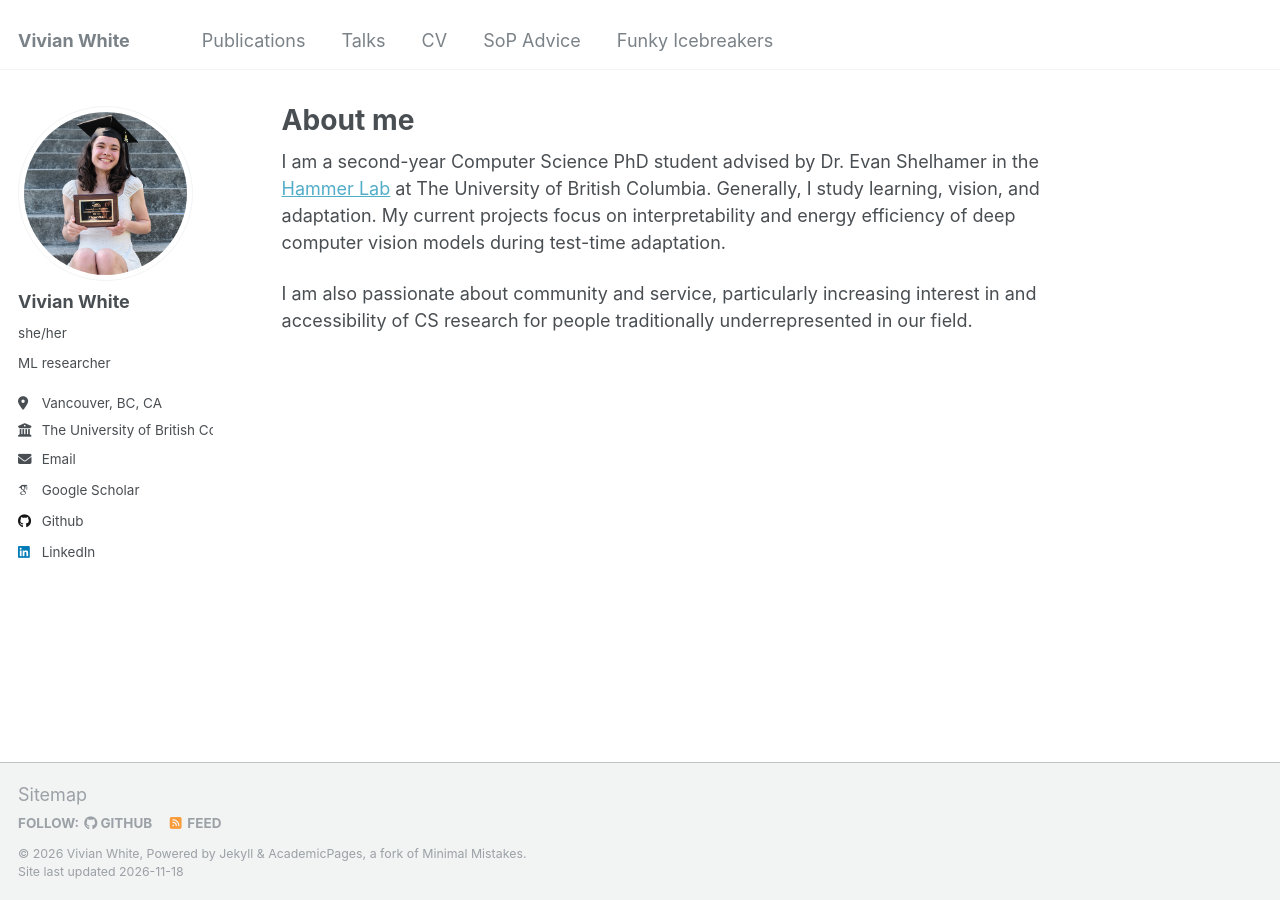
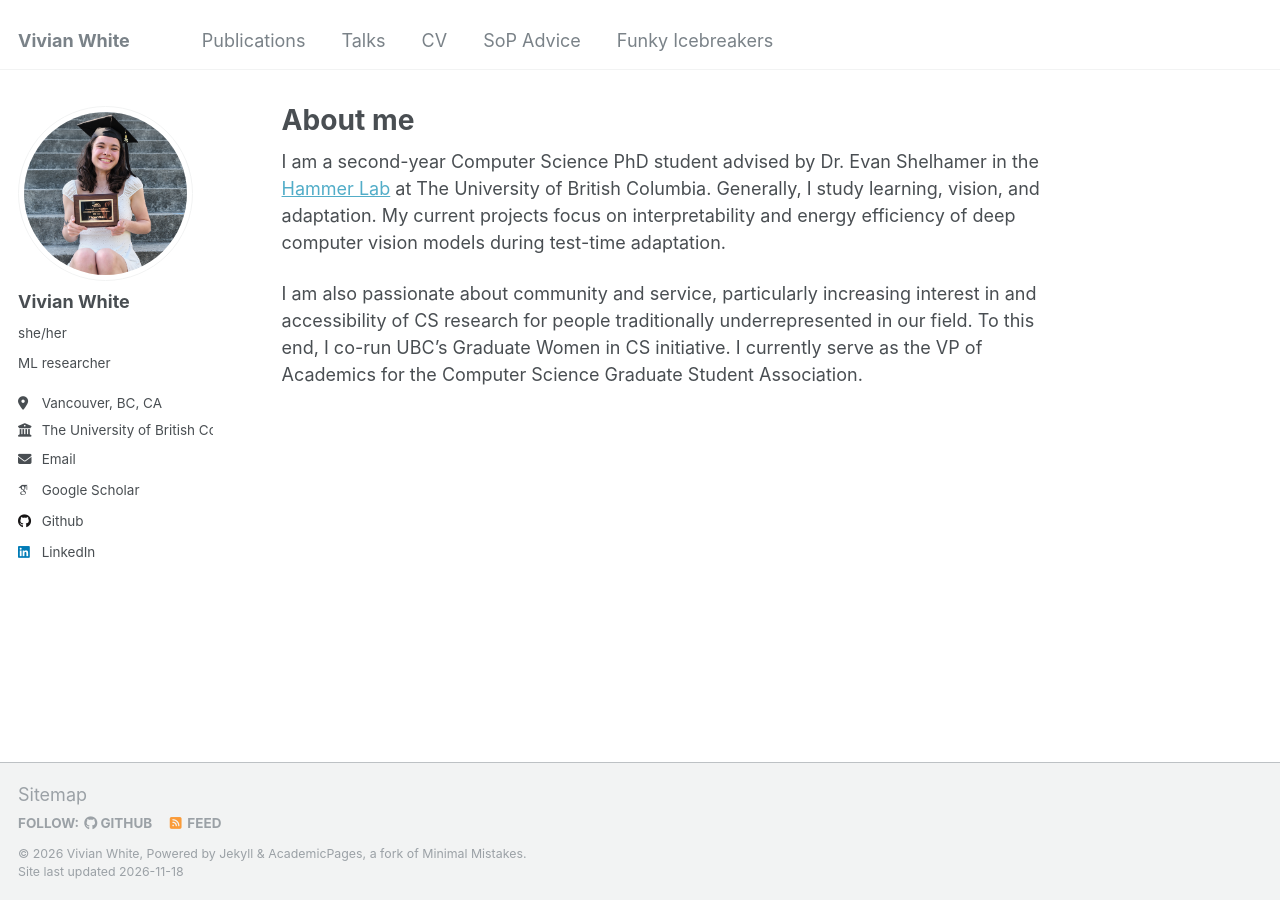
Before and after one commit to vivianwhite/vivianwhite.github.io, a Jekyll site: the page built from _pages/about.md, in a window 1280 px wide. Built offline with Jekyll 4.4.1, drawn with Linux system fonts in a browser that asks for light colours; some web fonts are replaced.

Commit message:
update description
Expanded on community service involvement and leadership roles.

```diff
--- a/_pages/about.md
+++ b/_pages/about.md
@@ -9,4 +9,4 @@ redirect_from:
 
 I am a second-year Computer Science PhD student advised by Dr. Evan Shelhamer in the [Hammer Lab](https://imaginarynumber.net/research/#group) at The University of British Columbia. Generally, I study learning, vision, and adaptation. My current projects focus on interpretability and energy efficiency of deep computer vision models during test-time adaptation.
 
-I am also passionate about community and service, particularly increasing interest in and accessibility of CS research for people traditionally underrepresented in our field.
+I am also passionate about community and service, particularly increasing interest in and accessibility of CS research for people traditionally underrepresented in our field. To this end, I co-run UBC's Graduate Women in CS initiative. I currently serve as the VP of Academics for the Computer Science Graduate Student Association.
```
